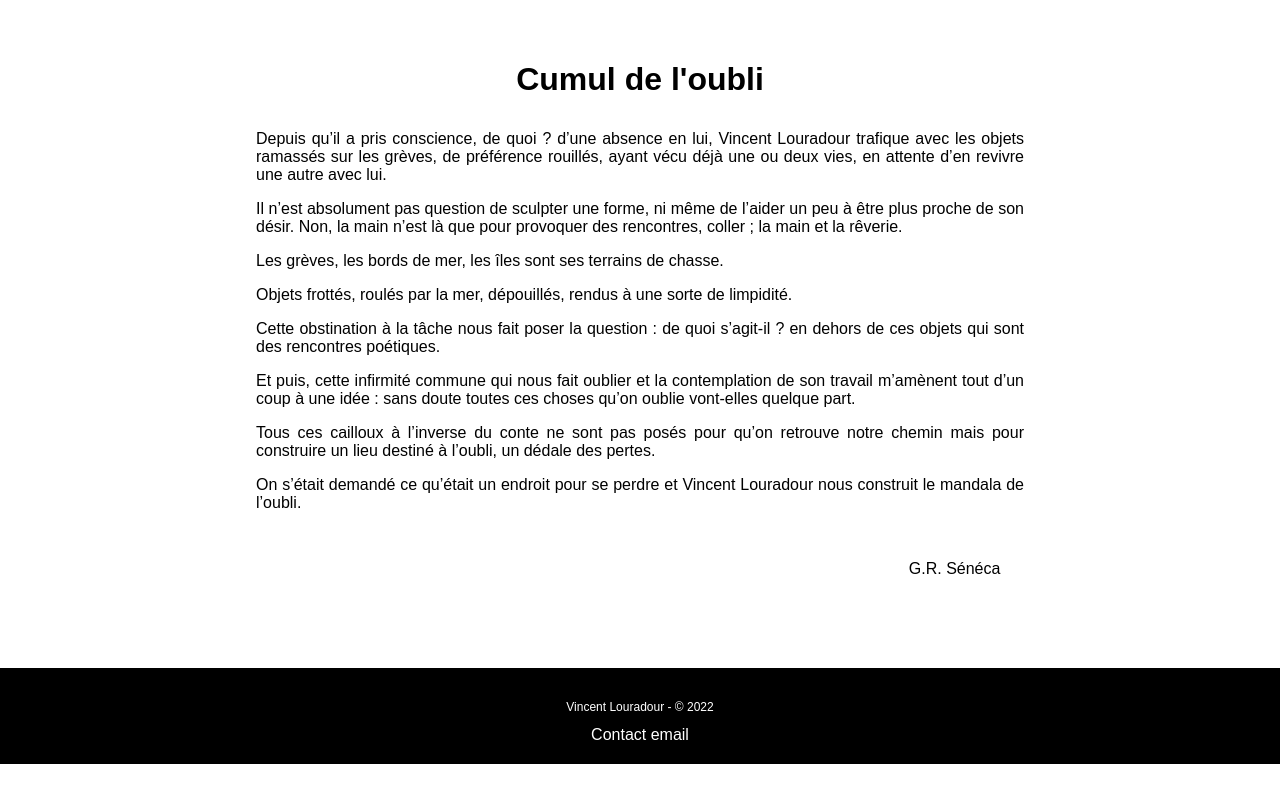
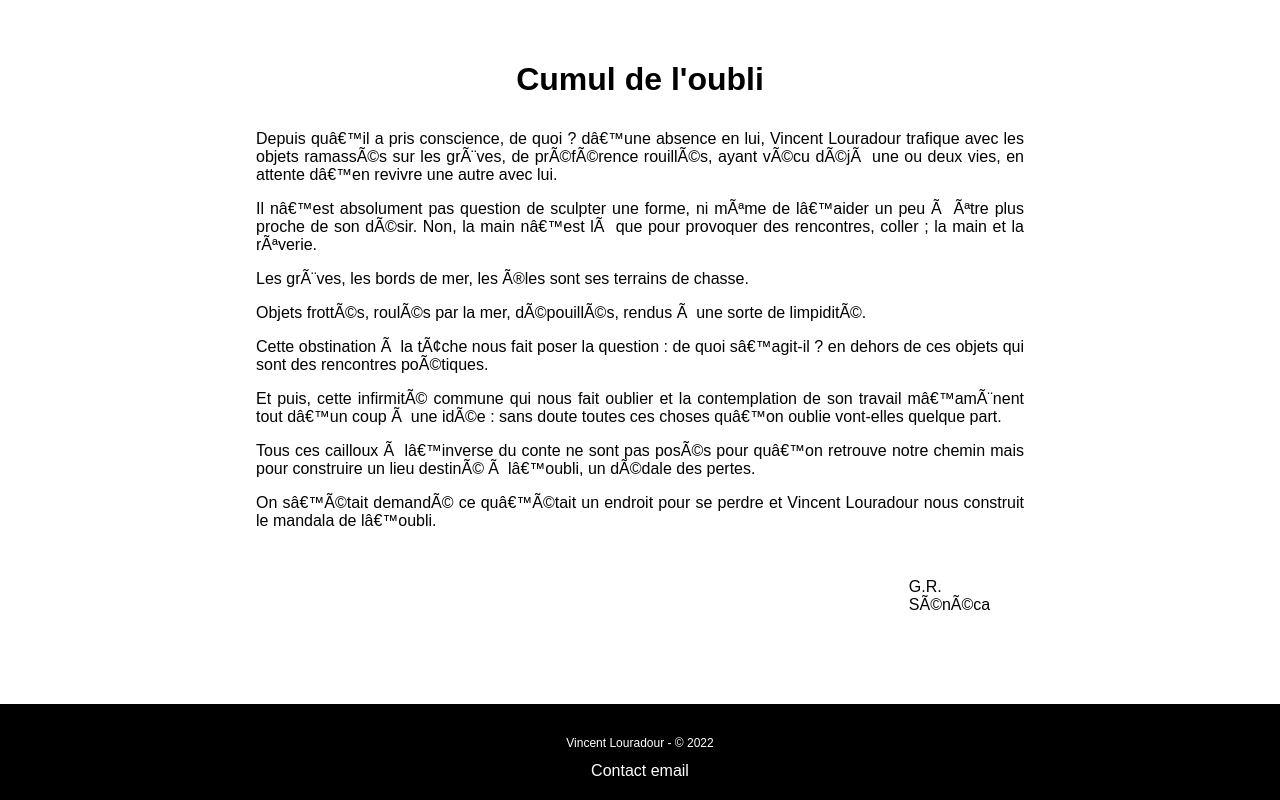
Before and after one commit to vivienlouradour/vincentlouradour, a website: page src/index.html in a window 1280 px wide. Shown: the part 10999-11799 px from the top of the page. Before the commit the page ends 11763 px from the top, so only its background shows below. Drawn offline with Linux system fonts and the light colour scheme.

Commit message:
update encoding

```diff
--- a/src/index.html
+++ b/src/index.html
@@ -2,6 +2,8 @@
 <html>
 
 <head>
+  <meta http-equiv="Content-Type" content="text/html; charset=ISO-8859-1">
+  <meta name="description" content="Vincent Louradour - Amalagames">
   <title>Vincent Louradour</title>
   <link rel="stylesheet" href="assets/css/simple-lightbox.min.css" />
   <link rel="stylesheet" href="assets/css/styles.css">
@@ -122,31 +124,38 @@
     <div class="presentation-text">
       <h1>Cumul de l'oubli</h1>
       <p>
-        Depuis qu&rsquo;il a pris conscience, de quoi ? d&rsquo;une absence en lui, Vincent Louradour trafique avec les objets ramass&eacute;s sur les gr&egrave;ves, de pr&eacute;f&eacute;rence rouill&eacute;s, ayant v&eacute;cu d&eacute;j&agrave; une ou deux vies, en attente d&rsquo;en revivre une autre avec lui.
+        Depuis qu’il a pris conscience, de quoi ? d’une absence en lui, Vincent Louradour trafique avec les objets
+        ramassés sur les grèves, de préférence rouillés, ayant vécu déjà une ou deux vies, en attente d’en revivre une
+        autre avec lui.
       </p>
       <p>
-        Il n&rsquo;est absolument pas question de sculpter une forme, ni m&ecirc;me de l&rsquo;aider un peu &agrave; &ecirc;tre plus proche de son d&eacute;sir. Non, la main n&rsquo;est l&agrave; que pour provoquer des rencontres, coller ; la main et la r&ecirc;verie.
+        Il n’est absolument pas question de sculpter une forme, ni même de l’aider un peu à être plus proche de son
+        désir. Non, la main n’est là que pour provoquer des rencontres, coller ; la main et la rêverie.
       </p>
       <p>
-        Les gr&egrave;ves, les bords de mer, les &icirc;les sont ses terrains de chasse.
+        Les grèves, les bords de mer, les îles sont ses terrains de chasse.
       </p>
       <p>
-        Objets frott&eacute;s, roul&eacute;s par la mer, d&eacute;pouill&eacute;s, rendus &agrave; une sorte de limpidit&eacute;.
+        Objets frottés, roulés par la mer, dépouillés, rendus à une sorte de limpidité.
       </p>
       <p>
-        Cette obstination &agrave; la t&acirc;che nous fait poser la question : de quoi s&rsquo;agit-il ? en dehors de ces objets qui sont des rencontres po&eacute;tiques.
+        Cette obstination à la tâche nous fait poser la question : de quoi s’agit-il ? en dehors de ces objets qui sont
+        des rencontres poétiques.
       </p>
       <p>
-        Et puis, cette infirmit&eacute; commune qui nous fait oublier et la contemplation de son travail m&rsquo;am&egrave;nent tout d&rsquo;un coup &agrave; une id&eacute;e : sans doute toutes ces choses qu&rsquo;on oublie vont-elles quelque part.
+        Et puis, cette infirmité commune qui nous fait oublier et la contemplation de son travail m’amènent tout d’un
+        coup à une idée : sans doute toutes ces choses qu’on oublie vont-elles quelque part.
       </p>
       <p>
-        Tous ces cailloux &agrave; l&rsquo;inverse du conte ne sont pas pos&eacute;s pour qu&rsquo;on retrouve notre chemin mais pour construire un lieu destin&eacute; &agrave; l&rsquo;oubli, un d&eacute;dale des pertes.
+        Tous ces cailloux à l’inverse du conte ne sont pas posés pour qu’on retrouve notre chemin mais pour construire
+        un lieu destiné à l’oubli, un dédale des pertes.
       </p>
       <p>
-        On s&rsquo;&eacute;tait demand&eacute; ce qu&rsquo;&eacute;tait un endroit pour se perdre et Vincent Louradour nous construit le mandala de l&rsquo;oubli.
+        On s’était demandé ce qu’était un endroit pour se perdre et Vincent Louradour nous construit le mandala de
+        l’oubli.
       </p>
       <div class="presentation-text-signature">
-        G.R. S&eacute;n&eacute;ca
+        G.R. Sénéca
       </div>
     </div>
   </div>
```
